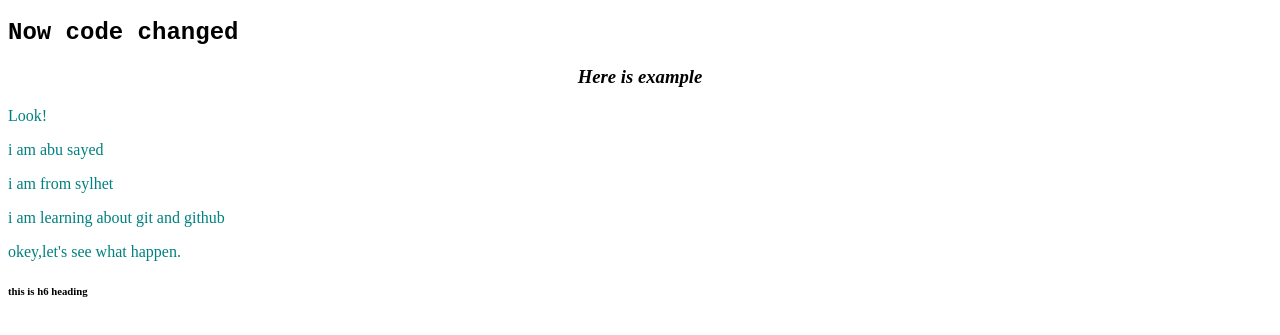
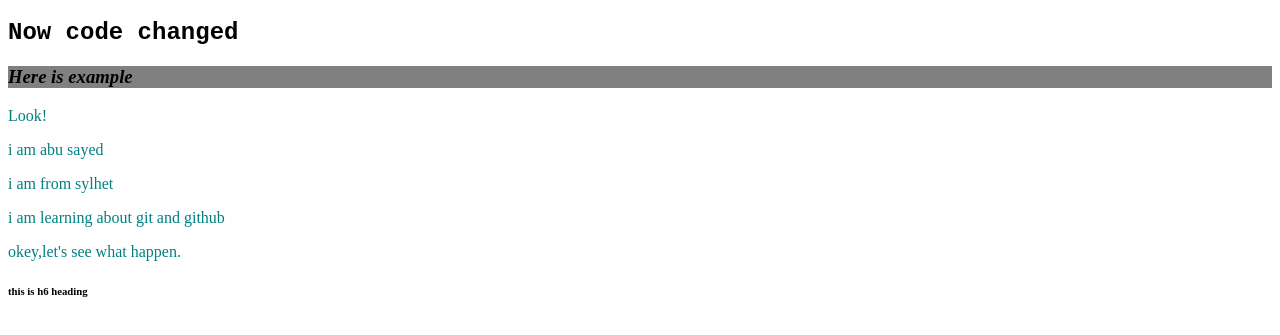
Before and after one commit to abusayed0/my-second-repo, a plain HTML site: page index.html in a window 1280 px wide. Shown: the part 61-396 px from the top of the page. Drawn offline with Linux system fonts and the light colour scheme.

Commit message:
edited h3

```diff
--- a/style.css
+++ b/style.css
@@ -9,7 +9,7 @@ h2{
 }
 h3{
     font-style: italic;
-    text-align: center;
+    background-color: gray;
 }
 h6{
     font-weight: bold;
```
